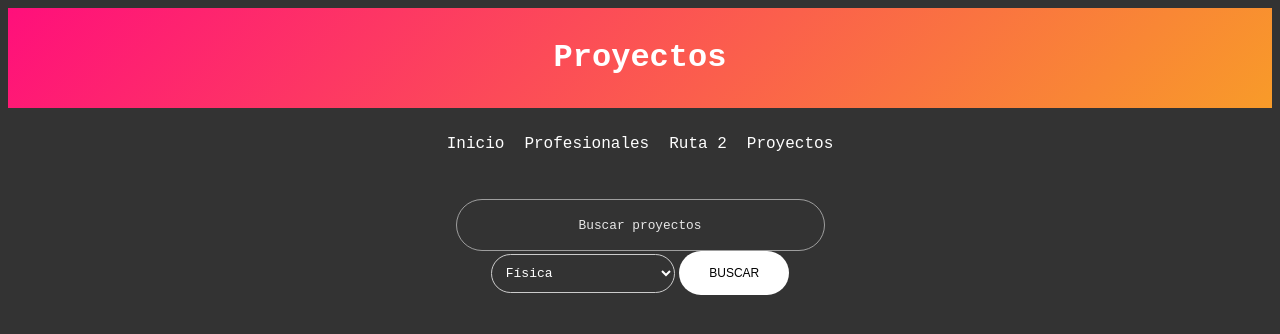
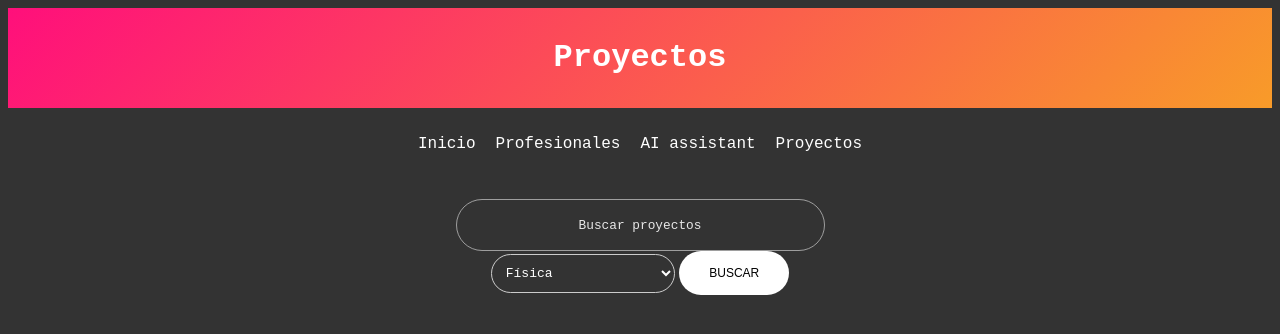
Before and after one commit to KapeParaguay/MS, a Flask app: page /proyectos in a window 1280 px wide. Shown: the top 334 px of the page. Run offline with Flask 3, Linux system fonts and the light colour scheme.

Commit message:
Update proyectos.html

```diff
--- a/templates/proyectos.html
+++ b/templates/proyectos.html
@@ -14,7 +14,7 @@
         <ul>
             <li><a href="/">Inicio</a></li>
             <li><a href="/profesionales">Profesionales</a></li>
-            <li><a href="/ruta2">Ruta 2</a></li>
+            <li><a href="/IA">AI assistant</a></li>
             <li><a href="/proyectos">Proyectos</a></li>
         </ul>
     </nav>
```
